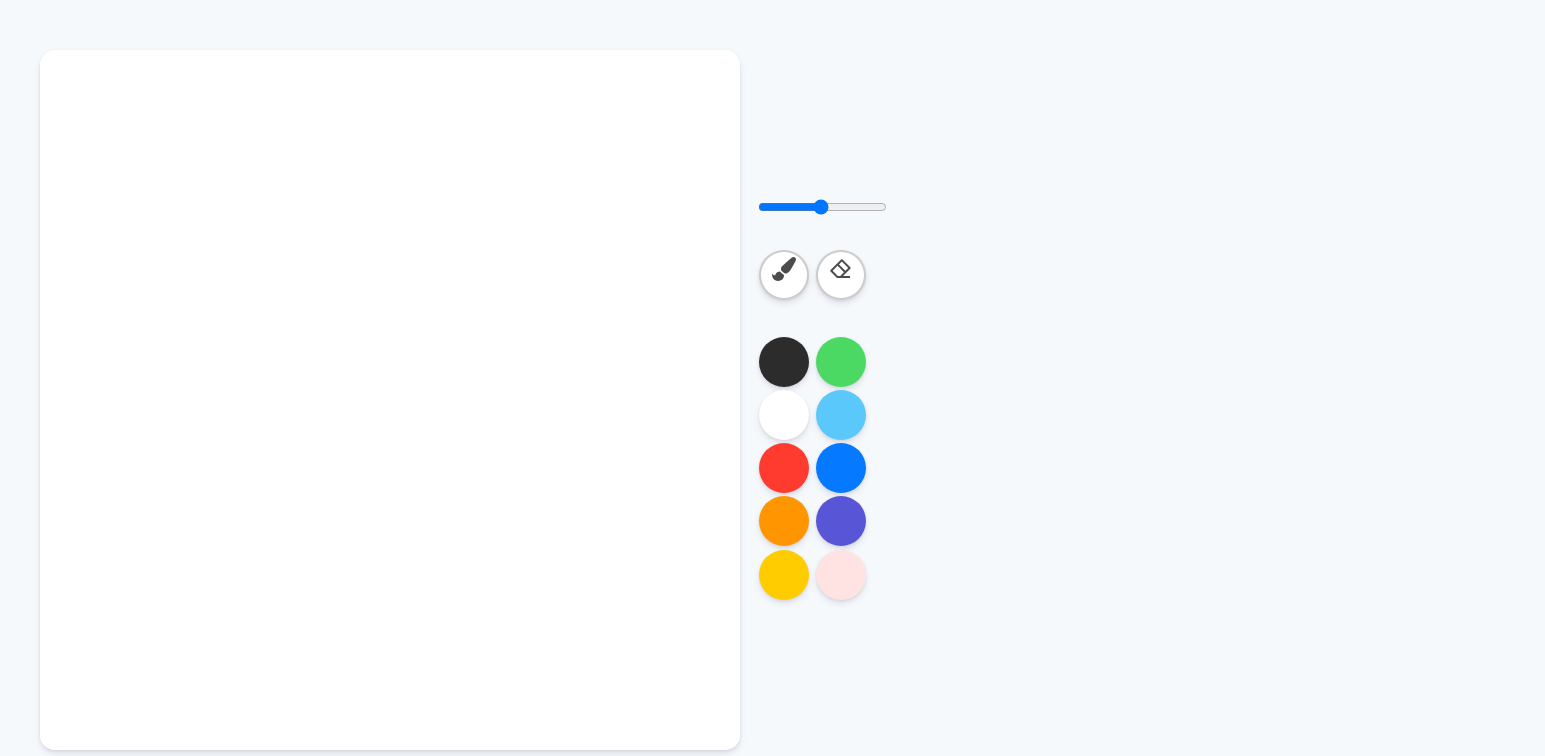
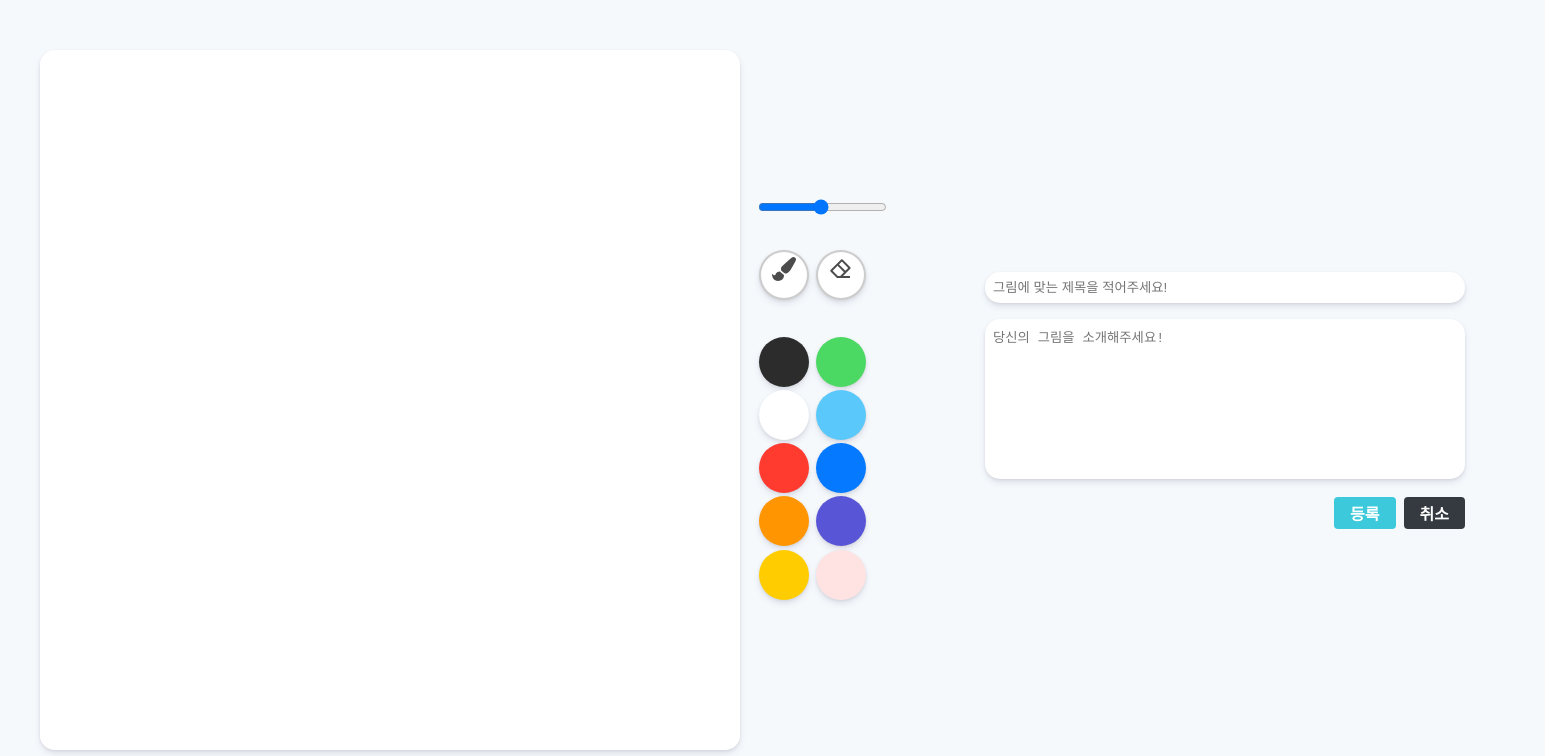
Before and after one commit to jungsikjeong/paintbrush, a React (Create React App) app in the folder client/: page /write in a window 1280 px wide. Shown: the top 756 px of the page, 1545 px wide, since content can reach past the window. Built offline with nearby package versions, Linux system fonts and the light colour scheme.

Commit message:
Add: write페이지 Button 작업

```diff
--- a/client/src/components/common/Button.js
+++ b/client/src/components/common/Button.js
@@ -12,6 +12,7 @@ const buttonStyle = css`
   outline: none;
   cursor: pointer;
 
+  /* 기본 버튼 색상, 갈색 */
   background: #61380b;
 
   ${(props) =>
@@ -27,6 +28,18 @@ const buttonStyle = css`
         background-color: skyblue;
       }
     `}
+
+  ${(props) =>
+    props.cyan &&
+    css`
+      background: #3bc9db;
+    `}
+
+    ${(props) =>
+      props.gray &&
+      css`
+        background: #343a40;
+      `}
 
   &:hover {
     opacity: 0.8;
--- a/client/src/components/common/Header.js
+++ b/client/src/components/common/Header.js
@@ -165,7 +165,7 @@ const Header = ({ user, onToggle, toggle, onLogout, onToggleFalse }) => {
                         <span className="userEmail">{user.email}</span>
                       </div>
                     </div>
-                    <InfoLink to="/paint" className="infoLink">
+                    <InfoLink to="/write" className="infoLink">
                       그림 그리러가기🎨
                     </InfoLink>
                     <InfoLink to="/profile" className="infoLink">
--- a/client/src/components/write/Board.js
+++ b/client/src/components/write/Board.js
@@ -5,6 +5,7 @@ import { Link } from 'react-router-dom';
 import { useDispatch } from 'react-redux';
 import { canvasCopy } from '../../modules/canvas';
 import BoardToolbarContainer from '../../containers/write/BoardToolbarContainer';
+import Editor from './Editor';
 
 const CanvasBlock = styled.div`
   display: flex;
@@ -190,6 +191,7 @@ const Board = () => {
           />
           <Colors onColorClick={onColorClick} />
         </Controls>
+        <Editor />
       </CanvasBlock>
     </>
   );
--- a/client/src/components/write/Editor.js
+++ b/client/src/components/write/Editor.js
@@ -2,17 +2,59 @@ import React, { useRef, useEffect } from 'react';
 import { useSelector } from 'react-redux';
 import styled from 'styled-components';
 import { useState } from 'react';
+import WriteActionButtonsContainer from '../../containers/write/WriteActionButtonsContainer';
 
 const EditorBlock = styled.div`
   /* 임시 css */
   display: flex;
-  align-items: center;
-  justify-content: center;
-  padding: 50px 0px;
+  /* align-items: center; */
+  /* justify-content: center; */
+  padding: 0rem 5rem;
+`;
+
+const EditorWrapper = styled.div`
+  input {
+    width: 30rem;
+    padding: 0.5rem;
+    margin-bottom: 1rem;
+    border-radius: 15px;
+    outline: none;
+    border: none;
+    box-shadow: 0 4px 6px rgba(50, 50, 93, 0.11), 0 1px 3px rgba(0, 0, 0, 0.08);
+  }
+
+  textarea {
+    resize: none;
+    padding: 0.5rem;
+    width: 30rem;
+    height: 10rem;
+    border-radius: 15px;
+    border: none;
+    outline: none;
+    box-shadow: 0 4px 6px rgba(50, 50, 93, 0.11), 0 1px 3px rgba(0, 0, 0, 0.08);
+  }
 `;
 
 const Editor = () => {
-  return <EditorBlock></EditorBlock>;
+  return (
+    <EditorBlock>
+      <EditorWrapper>
+        <form>
+          <input
+            placeholder="그림에 맞는 제목을 적어주세요!"
+            // onChange={onChangeTitle}
+            // value={title}
+          />
+          <textarea
+            placeholder="당신의 그림을 소개해주세요!"
+            // onChange={onChangeTitle}
+            // value={title}
+          />
+        </form>
+        <WriteActionButtonsContainer />
+      </EditorWrapper>
+    </EditorBlock>
+  );
 };
 
 export default Editor;
--- /dev/null
+++ b/client/src/components/write/WriteActionButtons.js
@@ -0,0 +1,31 @@
+import React from 'react';
+import styled from 'styled-components';
+import Button from '../common/Button';
+
+const WriteActionButtonsBlock = styled.div`
+  margin-top: 1rem;
+`;
+
+const WriteActionButtonsWrapper = styled.div`
+  display: flex;
+  justify-content: flex-end;
+`;
+
+const WriteActionButton = styled(Button)`
+  & + & {
+    margin-left: 0.5rem;
+  }
+`;
+
+const WriteActionButtons = () => {
+  return (
+    <WriteActionButtonsBlock>
+      <WriteActionButtonsWrapper>
+        <WriteActionButton cyan>등록</WriteActionButton>
+        <WriteActionButton gray>취소</WriteActionButton>
+      </WriteActionButtonsWrapper>
+    </WriteActionButtonsBlock>
+  );
+};
+
+export default WriteActionButtons;
--- /dev/null
+++ b/client/src/containers/write/WriteActionButtonsContainer.js
@@ -0,0 +1,8 @@
+import React from 'react';
+import WriteActionButtons from '../../components/write/WriteActionButtons';
+
+const WriteActionButtonsContainer = () => {
+  return <WriteActionButtons />;
+};
+
+export default WriteActionButtonsContainer;
--- a/client/src/pages/WritePage.js
+++ b/client/src/pages/WritePage.js
@@ -2,7 +2,11 @@ import React from 'react';
 import BoardContainer from '../containers/write/BoardContainer';
 
 const WritePage = () => {
-  return <BoardContainer />;
+  return (
+    <>
+      <BoardContainer />
+    </>
+  );
 };
 
 export default WritePage;
```
